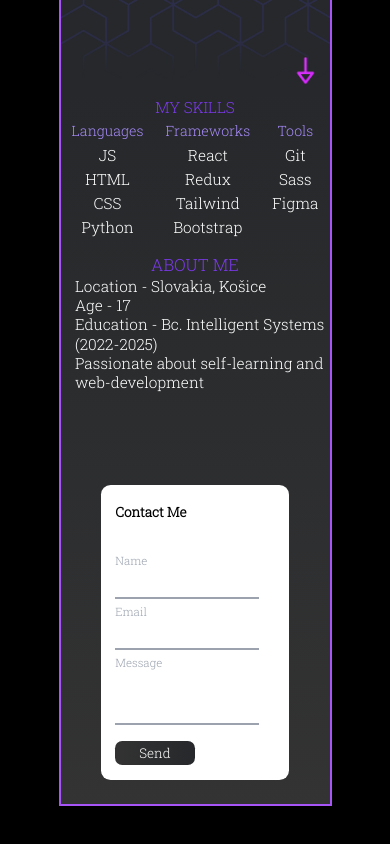
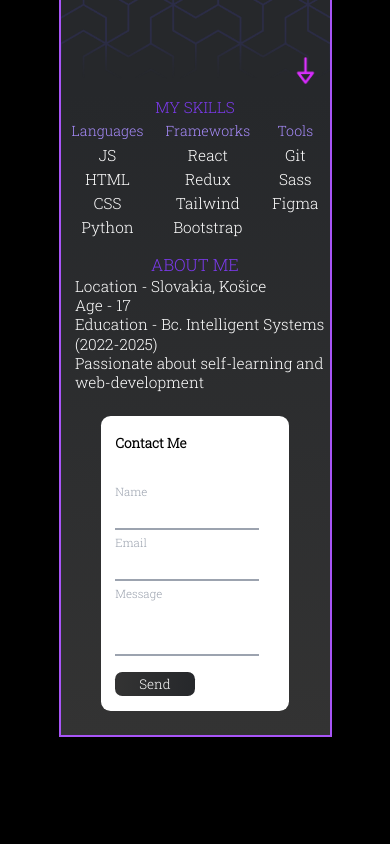
Before and after one commit to xobandech/portfolio, a website: page index.html in a window 390 px wide. Shown: the part 741-1585 px from the top of the page. Drawn offline with nearby package versions, Linux system fonts and the light colour scheme.

Commit message:
Remove unnecessary margin from 3-rd section for small screens

```diff
--- a/index.html
+++ b/index.html
@@ -27,7 +27,6 @@
         }
         #contact-form {
           font-size:0.7rem;
-          margin-top: 3.6rem;
         }
         #third-section {
           height: 38%;
```
